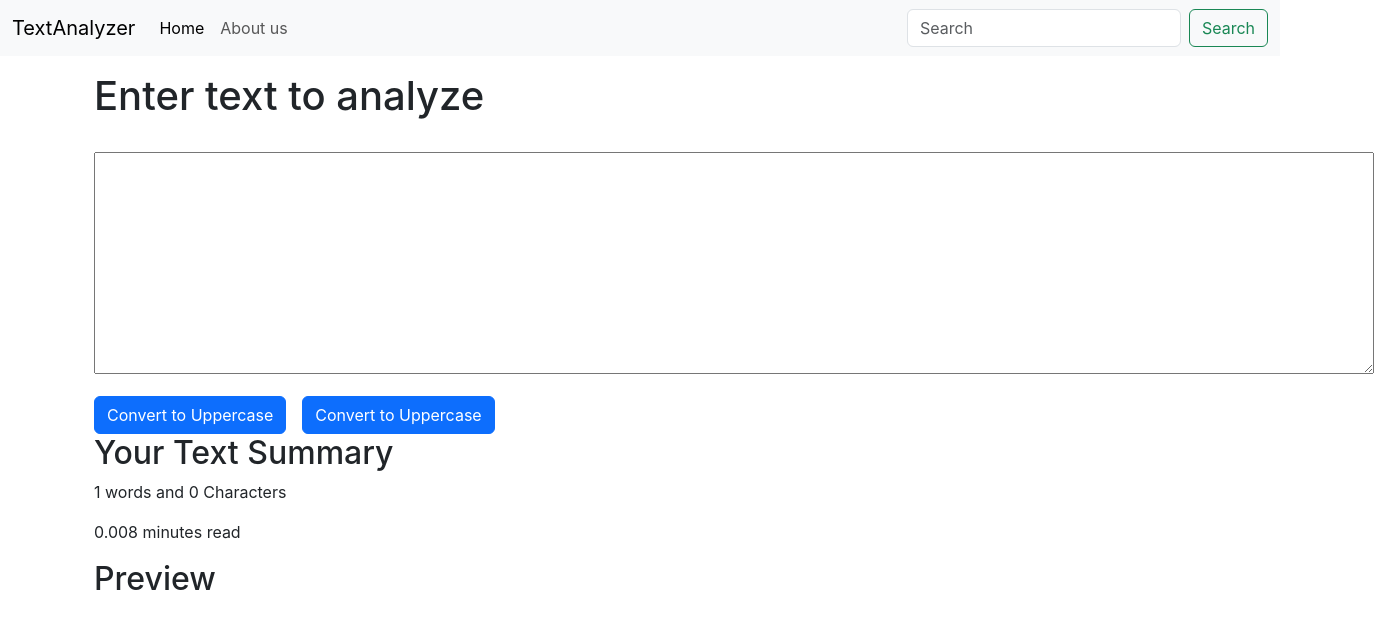
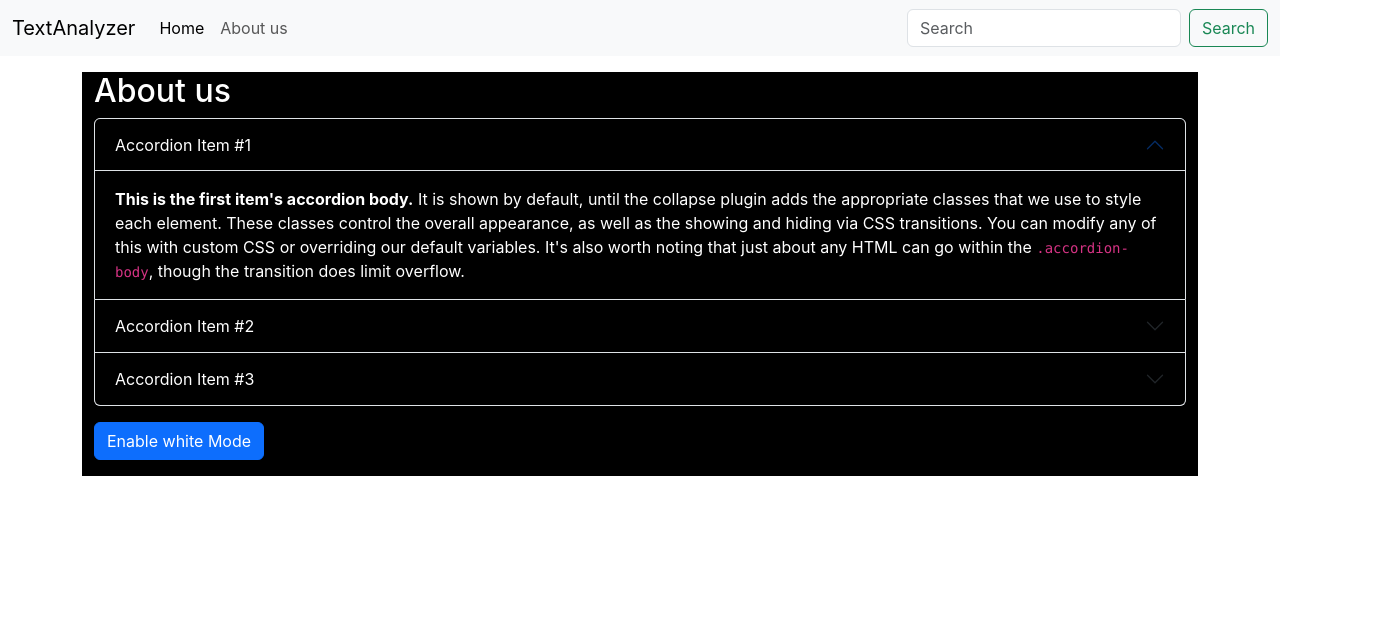
Before and after one commit to LokeshGangineni/TextAnalyzer, a React (Create React App) app: page / in a window 1280 px wide. Shown: the top 628 px of the page, 1374 px wide, since content can reach past the window. Built offline with nearby package versions, Linux system fonts and the light colour scheme.

Commit message:
2nd commit

```diff
--- a/src/App.js
+++ b/src/App.js
@@ -1,6 +1,7 @@
 // import logo from './logo.svg';
 // import './App.css';
-   import Navbar from "./components/Navbar";
+   import About from "./components/About";
+import Navbar from "./components/Navbar";
    import Textform from "./components/Textform"
 // let name ="lokesh"
 function App() {
@@ -8,7 +9,8 @@
     <>
       <Navbar title="TextAnalyzer" aboutText="About us"/>
       <div className="container my-3">
-      <Textform  heading="Enter text to analyze" />
+      {/* <Textform  heading="Enter text to analyze" /> */}
+      <About/>
       </div>
 
       {/* <Navbar /> */ }
--- /dev/null
+++ b/src/components/About.js
@@ -0,0 +1,71 @@
+import { useState } from "react"
+import React from 'react'
+
+export default function About() {
+    const[myStyle,setMyStyle]=useState({ color:"white",
+        backgroundColor:"black"});
+    const[btnText,setBtnText]=useState("Enable white Mode");
+
+    const toggleStyle=()=>
+    {
+        if(myStyle.color==='white')
+        {
+        setMyStyle({ color:"black",
+            backgroundColor:"white"})
+            setBtnText("Enable Dark Mode");
+        }
+        else
+        {
+            setMyStyle({ color:"white",
+                backgroundColor:"black"})
+
+                setBtnText("Enable White Mode");
+        }
+    }
+  return (
+    <div className="container" style={myStyle}>
+        <h2>About us</h2>
+        <div className="accordion" id="accordionExample">
+            <div className="accordion-item">
+                <h2 className="accordion-header">
+                <button className="accordion-button" style={myStyle} type="button" data-bs-toggle="collapse" data-bs-target="#collapseOne" aria-expanded="true" aria-controls="collapseOne">
+                    Accordion Item #1
+                </button>
+                </h2>
+                <div id="collapseOne" className="accordion-collapse collapse show" data-bs-parent="#accordionExample">
+                    <div className="accordion-body" style={myStyle}>
+                        <strong>This is the first item's accordion body.</strong> It is shown by default, until the collapse plugin adds the appropriate classes that we use to style each element. These classes control the overall appearance, as well as the showing and hiding via CSS transitions. You can modify any of this with custom CSS or overriding our default variables. It's also worth noting that just about any HTML can go within the <code>.accordion-body</code>, though the transition does limit overflow.
+                    </div>
+                </div>
+            </div>
+            <div className="accordion-item">
+                <h2 className="accordion-header">
+                <button className="accordion-button collapsed" style={myStyle} type="button" data-bs-toggle="collapse" data-bs-target="#collapseTwo" aria-expanded="false" aria-controls="collapseTwo">
+                    Accordion Item #2
+                </button>
+                </h2>
+                <div id="collapseTwo" className="accordion-collapse collapse" data-bs-parent="#accordionExample">
+                    <div className="accordion-body" style={myStyle}>
+                        <strong>This is the second item's accordion body.</strong> It is hidden by default, until the collapse plugin adds the appropriate classes that we use to style each element. These classes control the overall appearance, as well as the showing and hiding via CSS transitions. You can modify any of this with custom CSS or overriding our default variables. It's also worth noting that just about any HTML can go within the <code>.accordion-body</code>, though the transition does limit overflow.
+                    </div>
+                </div>
+            </div>
+            <div className="accordion-item">
+                <h2 className="accordion-header">
+                <button className="accordion-button collapsed" style={myStyle} type="button" data-bs-toggle="collapse" data-bs-target="#collapseThree" aria-expanded="false" aria-controls="collapseThree">
+                    Accordion Item #3
+                </button>
+                </h2>
+                <div id="collapseThree" className="accordion-collapse collapse" data-bs-parent="#accordionExample">
+                <div className="accordion-body" style={myStyle}>
+                    <strong>This is the third item's accordion body.</strong> It is hidden by default, until the collapse plugin adds the appropriate classes that we use to style each element. These classes control the overall appearance, as well as the showing and hiding via CSS transitions. You can modify any of this with custom CSS or overriding our default variables. It's also worth noting that just about any HTML can go within the <code>.accordion-body</code>, though the transition does limit overflow.
+                </div>
+                </div>
+            </div>
+        </div>
+        <div>
+            <button onClick={toggleStyle} className='btn btn-primary my-3'>{btnText}</button>
+        </div>
+    </div>
+  )
+}
--- a/src/components/Textform.js
+++ b/src/components/Textform.js
@@ -12,6 +12,10 @@
       setText(newStr);
 
     }
+    const clearText=()=>
+    {
+      setText("");
+    }
     const handleLoClick=(event)=>
     {
       console.log("clicked on to uppercase");
@@ -25,6 +29,18 @@
       setText(event.target.value);
 
     }
+    const selectText=()=>
+    {
+      let text=document.getElementById("myBox");
+      text.select();
+      // navigator.clipboard.writeText(text.value);
+    }
+    const copyText=()=>
+    {
+      let text=document.getElementById("myBox");
+      text.select();
+      navigator.clipboard.writeText(text.value);
+    }
 
   return (
     <>
@@ -37,6 +53,9 @@
         </div>
         <button className="btn btn-primary" onClick={handleUpClick}>Convert to Uppercase</button>
         <button className="btn btn-primary mx-3" onClick={handleLoClick}>Convert to Uppercase</button>
+        <button className="btn btn-primary mx-1" onClick={clearText}>Clear Text</button>
+        <button className="btn btn-primary mx-1" onClick={selectText}>select Text</button>
+        <button className="btn btn-primary mx-1" onClick={copyText}>copy Text</button>
       </div>
     </div>
     <div className="container my-10">
```
